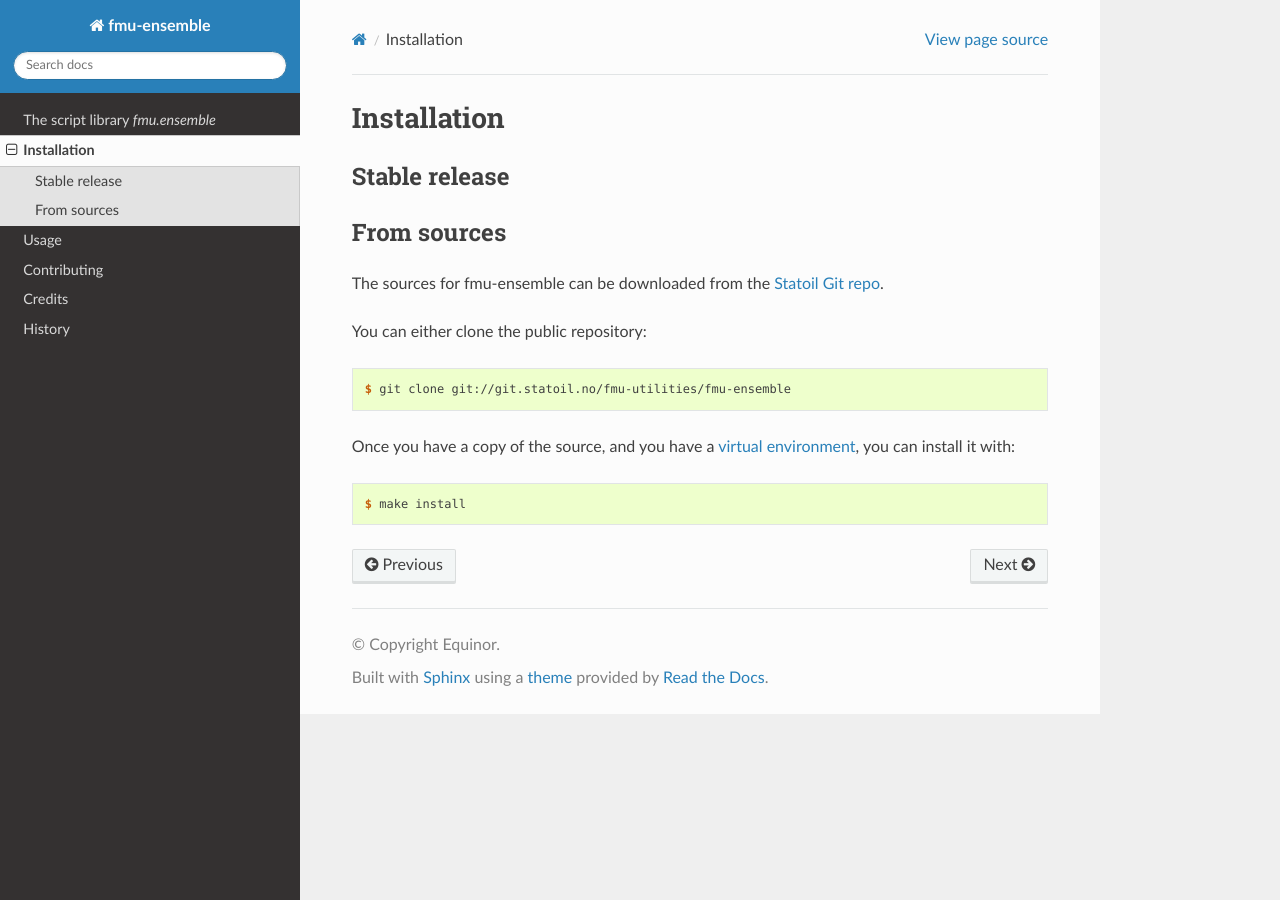
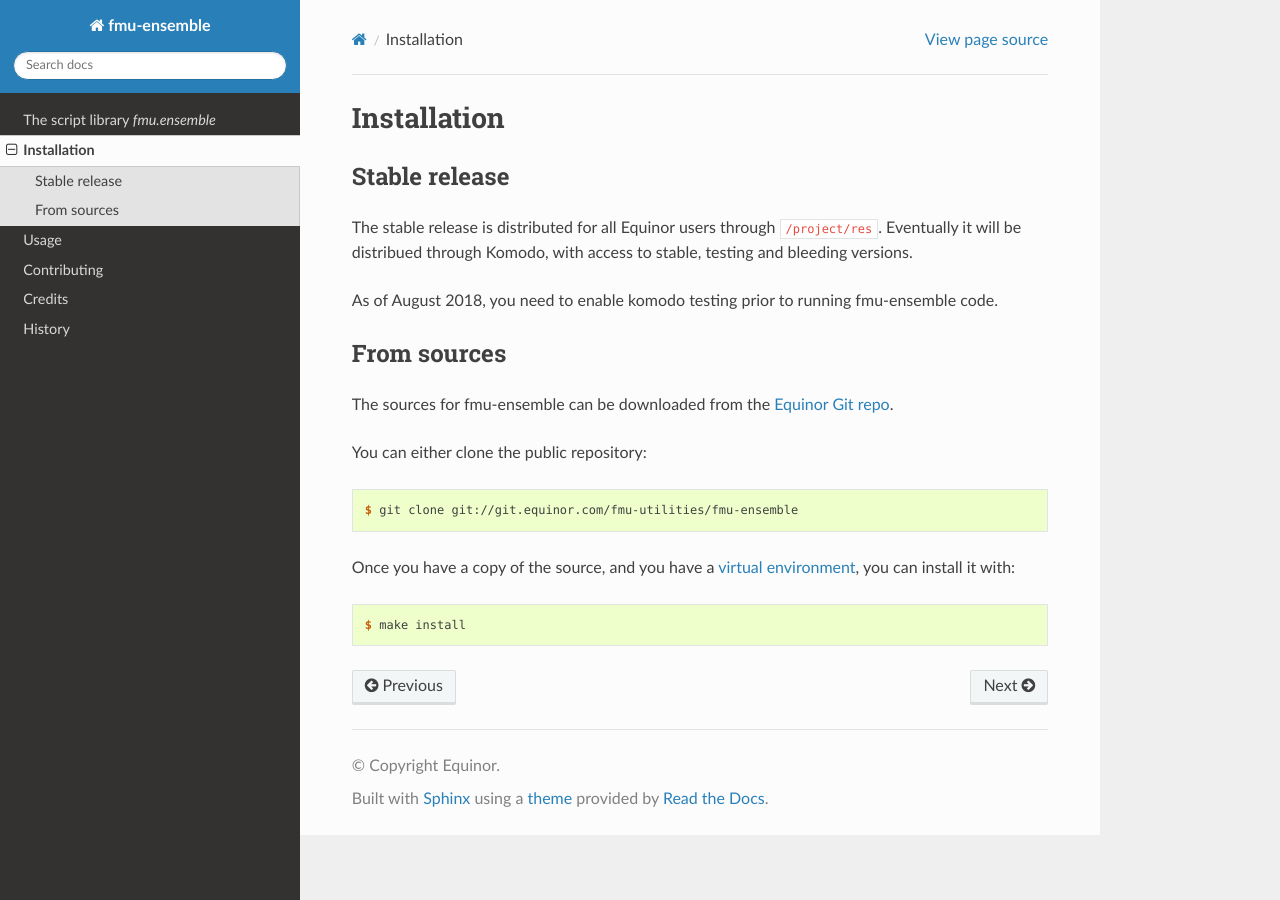
Before and after one commit to equinor/fmu-ensemble, a Sphinx documentation site: the page built from docs/installation.rst, in a window 1280 px wide. Built offline with Sphinx 7.4.7 and the Read the Docs theme 2.0.0, drawn with Linux system fonts in a browser that asks for light colours; pages that are not in the unit, such as notebooks, are missing from menus.

Commit message:
statoil -> equinor + some more comments.
Not trying to explain all details on how to create
the virtualenv

```diff
--- a/docs/installation.rst
+++ b/docs/installation.rst
@@ -8,17 +8,23 @@ Installation
 Stable release
 --------------
 
+The stable release is distributed for all Equinor users through
+``/project/res``. Eventually it will be distribued through Komodo,
+with access to stable, testing and bleeding versions.
+
+As of August 2018, you need to enable komodo testing prior to running
+fmu-ensemble code.
 
 From sources
 ------------
 
-The sources for fmu-ensemble can be downloaded from the `Statoil Git repo`_.
+The sources for fmu-ensemble can be downloaded from the `Equinor Git repo`_.
 
 You can either clone the public repository:
 
 .. code-block:: console
 
-    $ git clone git://git.statoil.no/fmu-utilities/fmu-ensemble
+    $ git clone git://git.equinor.com/fmu-utilities/fmu-ensemble
 
 Once you have a copy of the source, and you have a `virtual environment`_,
 you can install it with:
@@ -28,5 +34,5 @@ you can install it with:
     $ make install
 
 
-.. _Statoil Git repo: https://git.equinor.com/fmu-utilities/fmu-ensemble
+.. _Equinor Git repo: https://git.equinor.com/fmu-utilities/fmu-ensemble
 .. _virtual environment: http://docs.python-guide.org/en/latest/dev/virtualenvs/
```
